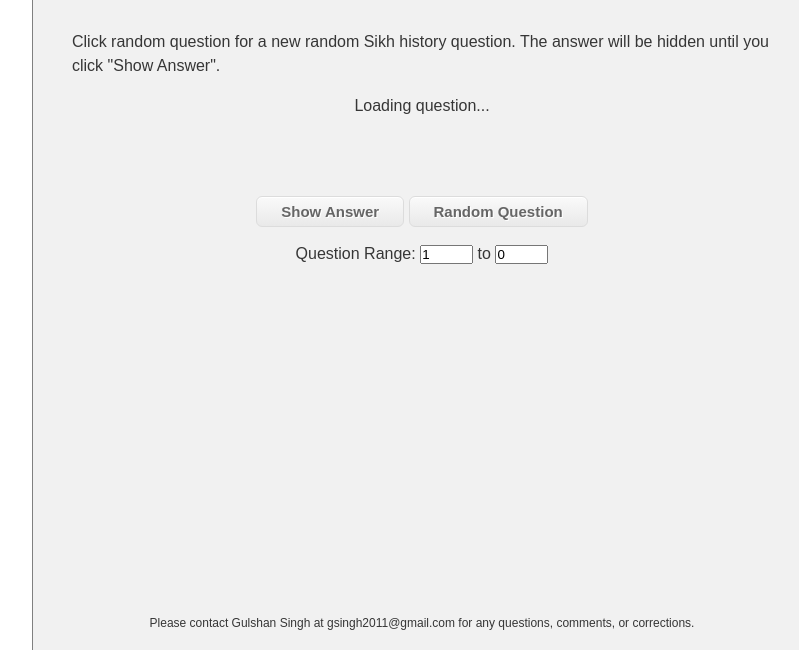
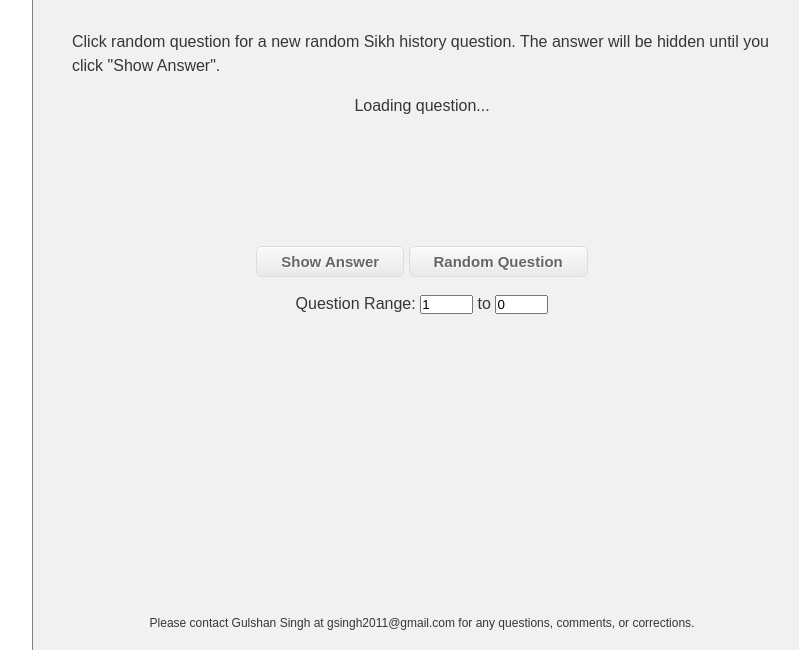
Before and after one commit to gsingh93/sikhhistoryquestions, a PHP site: page / in a window 1280 px wide. Shown: the part 150-800 px from the top of the page, without its empty margins (218-1017 px from the left). Run offline with PHP 8.4, Linux system fonts and the light colour scheme; data that the repository does not hold is empty; a stand-in replaces the project's code that opens the database connection; some libraries are stand-ins or nearby versions.

Commit message:
Set the question wrap min height to 150px

```diff
--- a/style.css
+++ b/style.css
@@ -28,7 +28,7 @@
 }
 
 #question-wrap {
-    min-height: 100px;
+    min-height: 150px;
     font-family: 'GurbaniWebThick';
     text-align: center;
 }
```
